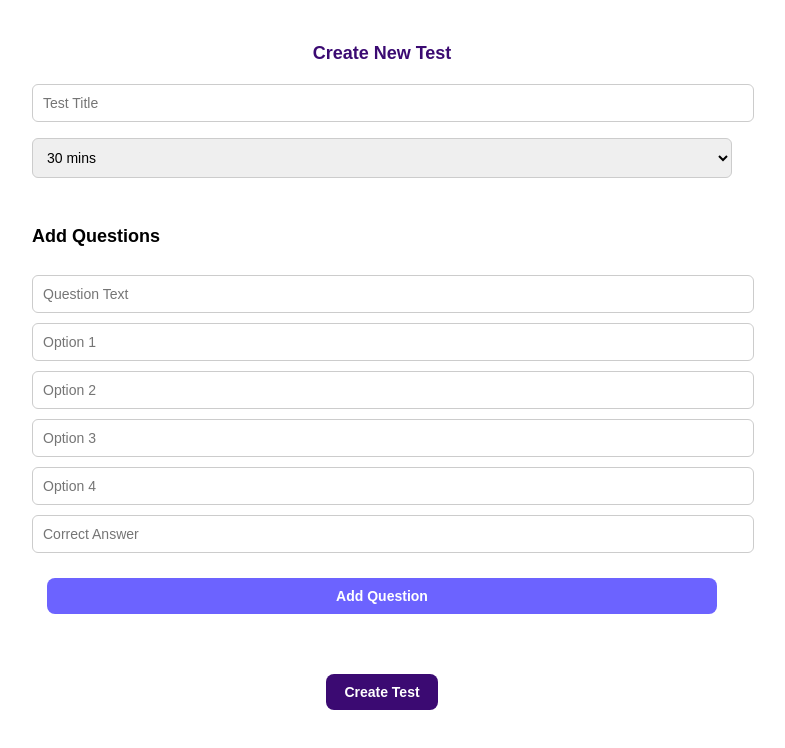
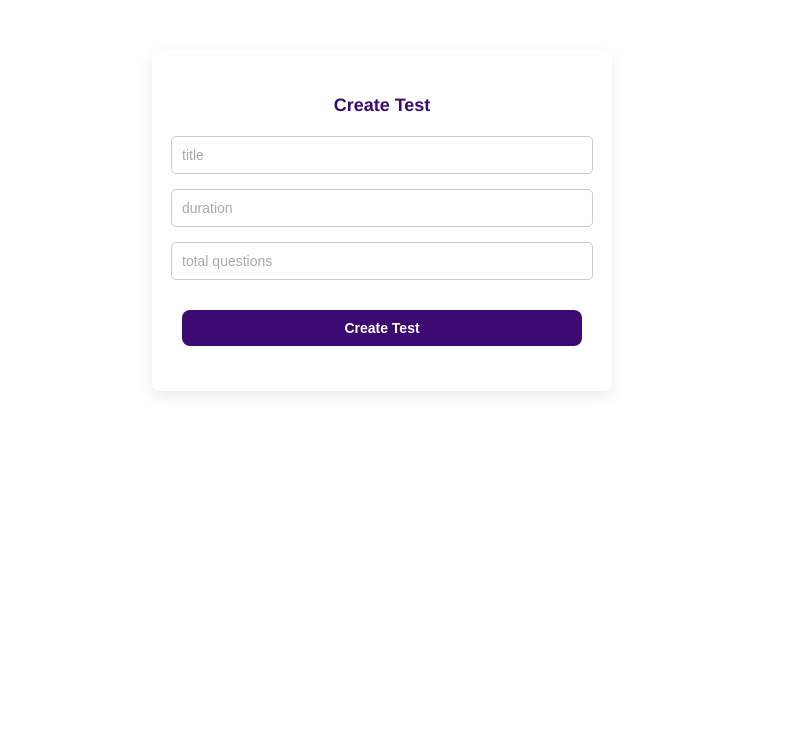
Before and after one commit to Excellent-Learning-Global/ELG-Exam-app, a React (Vite) app: page /admin/create-test in a window 1280 px wide. Shown: the top 748 px of the page, without its empty margins (258-1043 px from the left). Built offline with nearby package versions, Linux system fonts and the light colour scheme.

Commit message:
working on AdminDashboard

```diff
--- a/src/App.jsx
+++ b/src/App.jsx
@@ -1,5 +1,6 @@
 import { useState } from 'react'
 import { BrowserRouter, Routes, Route } from "react-router-dom";
+import { mockTests } from './data/Test.js';
 import Login from "./pages/Login";
 import Dashboard from "./pages/Dashboard";
 import TakeTest from "./pages/TakeTest";
@@ -9,18 +10,37 @@ import CreateTest from "./pages/admin/CreateTest";
 
 function App() {
   const [count, setCount] = useState(0)
+  const [tests, setTests] = useState(mockTests);
+
+  const addTest = (newTest) => {
+    setTests(prev => [...prev, newTest]);
+  };
 
   return (
+    <>
+
     <BrowserRouter>
       <Routes>
         <Route path="/" element={<Login />} />
         <Route path="/dashboard" element={<Dashboard />} />
         <Route path="/test/:id" element={<TakeTest />} />
         <Route path="/results/:id" element={<Results />} />
-        <Route path="/admin" element={<AdminDashboard />} />
-        <Route path="/admin/create-test" element={<CreateTest />} />
+
+        <Route
+          path="/admin"
+          element={<AdminDashboard tests={tests} />}
+        />
+
+        <Route
+          path="/admin/create-test"
+          element={<CreateTest addTest={addTest} />}
+        />
       </Routes>
     </BrowserRouter>
+
+
+    </>
+
   );
 }
 
--- /dev/null
+++ b/src/data/Test.js
@@ -0,0 +1,18 @@
+
+
+export const mockTests = [
+  {
+    id: 1,
+    title: "Weekly Test 1",
+    duration: "30 mins",
+    status: "Not Started",
+    totalQuestions: 20
+  },
+  {
+    id: 2,
+    title: "Monthly Exam",
+    duration: "1 hour",
+    status: "Completed",
+    totalQuestions: 50
+  }
+];
--- a/src/pages/Dashboard.jsx
+++ b/src/pages/Dashboard.jsx
@@ -2,23 +2,9 @@ import React from 'react'
 import { useNavigate } from "react-router-dom";
 import './Dashboard.css';
 import Button from '../components/Button.jsx';
+import { mockTests } from '../data/Test.js';
 
-const tests = [
-  {
-    id: 1,
-    title: "Weekly Test 1",
-    duration: "30 mins",
-    totalQuestions: 20,
-    status: "Not Started"
-  },
-  {
-    id: 2,
-    title: "Monthly Exam",
-    duration: "1 hour",
-    totalQuestions: 40,
-    status: "Completed"
-  }
-];
+
 
 function Dashboard() {
   const navigate = useNavigate();
@@ -28,7 +14,7 @@ function Dashboard() {
       <h1>Student Dashboard</h1>
       <h3 className='title'>Available Tests</h3>
       <div className='container'>
-        {tests.map(test => (
+        {mockTests.map(test => (
           <div key={test.id} className='questionsLayout' >
             <h3 className='testtitle'>{test.title}</h3>
             <p className='duration'>Duration: {test.duration}</p>
--- a/src/pages/admin/AdminDashboard.css
+++ b/src/pages/admin/AdminDashboard.css
@@ -25,3 +25,21 @@
   gap: 12px;
   margin-top: 25px;
 }
+
+
+.test-list {
+  margin-top: 30px;
+}
+
+.test-card {
+  border: 1px solid #ccc;
+  border-radius: 8px;
+  padding: 15px;
+  margin-bottom: 15px;
+}
+
+.test-actions {
+  margin-top: 10px;
+  display: flex;
+  gap: 10px;
+}
--- a/src/pages/admin/AdminDashboard.jsx
+++ b/src/pages/admin/AdminDashboard.jsx
@@ -1,22 +1,25 @@
-import React from 'react'
+import React from 'react';
 import { useNavigate } from "react-router-dom";
 import './AdminDashboard.css';
 import Button from '../../components/Button.jsx';
 
-function AdminDashboard() {
+function AdminDashboard({ tests }) {
   const navigate = useNavigate();
+
   const stats = {
     totalStudents: 200,
-    totalTests: 15,
-    testsThisWeek: 3
+    totalTests: tests.length,
+    testsThisWeek: tests.filter(
+      test => test.status === "Not Started"
+    ).length
   };
 
   return (
-    <div className='AdminDashboardContainer' >
+    <div className='AdminDashboardContainer'>
       <h2 className='adminheading'>Admin Dashboard</h2>
 
       {/* Stats */}
-      <div className='Statistics' >
+      <div className='Statistics'>
         <div className='cardStyle'>
           <h4>Total Students</h4>
           <p>{stats.totalStudents}</p>
@@ -28,21 +31,43 @@ function AdminDashboard() {
         </div>
 
         <div className='cardStyle'>
-          <h4>Tests This Week</h4>
+          <h4>Active Tests</h4>
           <p>{stats.testsThisWeek}</p>
         </div>
       </div>
 
       {/* Actions */}
-      <div className='admin-actions' >
-        <Button onClick={() => navigate('/admin/create-test')} >Create New Test</Button>
+      <div className='admin-actions'>
+        <Button onClick={() => navigate('/admin/create-test')}>
+          Create New Test
+        </Button>
         <Button type='secondary'>View Results</Button>
         <Button>Manage Students</Button>
+      </div>
+
+      {/* Test List */}
+      <div className='test-list'>
+        <h3>All Tests</h3>
+        {tests.map(test => (
+          <div key={test.id} className="test-card">
+            <h4>{test.title}</h4>
+            <p>Duration: {test.duration}</p>
+            <p>Total Questions: {test.totalQuestions}</p>
+            <p>Status: {test.status}</p>
+
+            <div className='test-actions'>
+              <Button type='secondary' onClick={() => console.log("Edit", test.id)}>
+                Edit
+              </Button>
+              <Button onClick={() => console.log("Delete", test.id)}>
+                Delete
+              </Button>
+            </div>
+          </div>
+        ))}
       </div>
     </div>
   );
 }
 
-
-
 export default AdminDashboard;
--- a/src/pages/admin/CreateTest.css
+++ b/src/pages/admin/CreateTest.css
@@ -1,55 +1,50 @@
-.create-test-container {
-  padding: 20px;
-  max-width: 700px;
-  margin: 0 auto;
-  font-family: Arial, sans-serif;
+
+.create-test-form {
+  width: 400px;
+  display: flex;
+  flex-direction: column;
+  align-items: center;
+  justify-content: center;
+  margin: 50px auto;
+  padding: 30px;
+  background: #ffffff;
+  border-radius: 8px;
+  box-shadow: 0 6px 15px rgba(0, 0, 0, 0.08);
 }
 
-.create-test-title {
+.create-test-form h2 {
   text-align: center;
   color: #3B0A72;
+  margin-bottom: 20px;
 }
 
-.create-test-form {
-  display: flex;
-  flex-direction: column;
-  gap: 16px;
-  margin-top: 20px;
+.create-test-form input {
+  width: 100%;
+  padding: 10px;
+  margin-bottom: 15px;
+  border: 1px solid #ccc;
+  border-radius: 5px;
+  font-size: 14px;
+}
+.create-test-form input::placeholder {
+  color: #aaa;
 }
 
-.input-field {
+.create-test-form input:focus {
+  outline: none;
+  border-color: #6C63FF;
+}
+
+.create-test-form button {
   width: 100%;
   padding: 10px;
-  border-radius: 6px;
-  border: 1px solid #ccc;
-  font-size: 14px;
+  background: #3B0A72;
+  color: #fff;
+  border: none;
+  border-radius: 5px;
+  cursor: pointer;
 }
 
-.add-question-section {
-  margin-top: 30px;
-  display: flex;
-  flex-direction: column;
-  gap: 10px;
+.create-test-form button:hover {
+  background: #2d0858;
 }
-
-.questions-preview {
-  margin-top: 30px;
-}
-
-.question-card {
-  border: 1px solid #ddd;
-  border-radius: 6px;
-  padding: 10px;
-  margin-bottom: 10px;
-  background-color: #F7F6FB;
-}
-
-.options-list {
-  margin-top: 6px;
-  padding-left: 20px;
-}
-
-.submit-section {
-  margin-top: 30px;
-  text-align: center;
-}
--- a/src/pages/admin/CreateTest.jsx
+++ b/src/pages/admin/CreateTest.jsx
@@ -1,141 +1,48 @@
-import React from 'react'
+import { useState } from "react";
+import Button from "../../components/Button";
+import React from "react";
+import './CreateTest.css';
+import { useNavigate } from "react-router-dom";
 
-import { useState } from "react";
-import Button from "../../components/Button.jsx";
-import { useNavigate } from "react-router-dom";
-import "./CreateTest.css";
 
-function CreateTest() {
+function CreateTest({ addTest }) {
   const navigate = useNavigate();
+  const [title, setTitle] = useState("");
+  const [duration, setDuration] = useState("");
+  const [totalQuestions, setTotalQuestions] = useState("");
 
-  // Test information
-  const [title, setTitle] = useState("");
-  const [duration, setDuration] = useState("30 mins");
-
-  // Questions
-  const [questions, setQuestions] = useState([]);
-
-  // Current question form
-  const [qText, setQText] = useState("");
-  const [options, setOptions] = useState(["", "", "", ""]);
-  const [answer, setAnswer] = useState("");
-
-  // Add question
-  const addQuestion = () => {
-    if (!qText || !answer || options.some(opt => !opt)) {
-      alert("Please fill all fields for the question.");
-      return;
-    }
-    setQuestions([...questions, { text: qText, options, answer }]);
-    setQText("");
-    setOptions(["", "", "", ""]);
-    setAnswer("");
-  };
-
-  // Remove question
-  const removeQuestion = (index) => {
-    const newQuestions = questions.filter((_, i) => i !== index);
-    setQuestions(newQuestions);
-  };
-
-  // Mock submittion
   const handleSubmit = (e) => {
     e.preventDefault();
-    if (!title || !questions.length) {
-      alert("Please enter test title and at least one question.");
-      return;
-    }
-    alert(`Test Created!\nTitle: ${title}\nDuration: ${duration}\nQuestions: ${questions.length}`);
-    console.log("Mock Test Data:", { title, duration, questions });
+
+    const newTest = {
+      id: Date.now(),
+      title,
+      duration,
+      status: "Not Started",
+      totalQuestions
+    };
+
+    addTest(newTest);
+
+    setTitle("");
+    setDuration("");
+    setTotalQuestions("");
+
+    alert("Test created successfully!");
     navigate("/admin");
   };
 
+
   return (
-    <div className="create-test-container">
-      <h2 className="create-test-title">Create New Test</h2>
+    <form className="create-test-form" onSubmit={handleSubmit}>
+      <h2>Create Test</h2>
 
-      {/* Test Info */}
-      <div className="create-test-form">
-        <input
-          type="text"
-          placeholder="Test Title"
-          value={title}
-          onChange={(e) => setTitle(e.target.value)}
-          className="input-field"
-        />
+      <input placeholder="title" name="title" value={title} onChange={e => setTitle(e.target.value)} />
+      <input placeholder="duration" name="duration" value={duration} onChange={e => setDuration(e.target.value)} />
+      <input placeholder="total questions" name="totalQuestions" value={totalQuestions} onChange={e => setTotalQuestions(e.target.value)} />
 
-        <select
-          value={duration}
-          onChange={(e) => setDuration(e.target.value)}
-          className="input-field"
-        >
-          <option>30 mins</option>
-          <option>1 hour</option>
-
-        </select>
-      </div>
-
-      {/* Add Question */}
-      <div className="add-question-section">
-        <h3>Add Questions</h3>
-        <input
-          type="text"
-          placeholder="Question Text"
-          value={qText}
-          onChange={(e) => setQText(e.target.value)}
-          className="input-field"
-        />
-
-        {options.map((opt, i) => (
-          <input
-            key={i}
-            type="text"
-            placeholder={`Option ${i + 1}`}
-            value={opt}
-            onChange={(e) => {
-              const newOpts = [...options];
-              newOpts[i] = e.target.value;
-              setOptions(newOpts);
-            }}
-            className="input-field"
-          />
-        ))}
-
-        <input
-          type="text"
-          placeholder="Correct Answer"
-          value={answer}
-          onChange={(e) => setAnswer(e.target.value)}
-          className="input-field"
-        />
-
-        <Button type="secondary" onClick={addQuestion}>Add Question</Button>
-      </div>
-
-      {/* Questions Preview */}
-      {questions.length > 0 && (
-        <div className="questions-preview">
-          <h3>Questions Preview</h3>
-          {questions.map((q, idx) => (
-            <div key={idx} className="question-card">
-              <strong>{idx + 1}. {q.text}</strong>
-              <ul className="options-list">
-                {q.options.map((opt, i) => (
-                  <li key={i}>{opt}</li>
-                ))}
-              </ul>
-              <p><strong>Answer:</strong> {q.answer}</p>
-              <Button type="danger" onClick={() => removeQuestion(idx)}>Remove</Button>
-            </div>
-          ))}
-        </div>
-      )}
-
-      {/* Submit Test */}
-      <div className="submit-section">
-        <Button type="primary" onClick={handleSubmit}>Create Test</Button>
-      </div>
-    </div>
+      <Button type="primary"  onSubmit={handleSubmit}>Create Test</Button>
+    </form>
   );
 }
 
```
